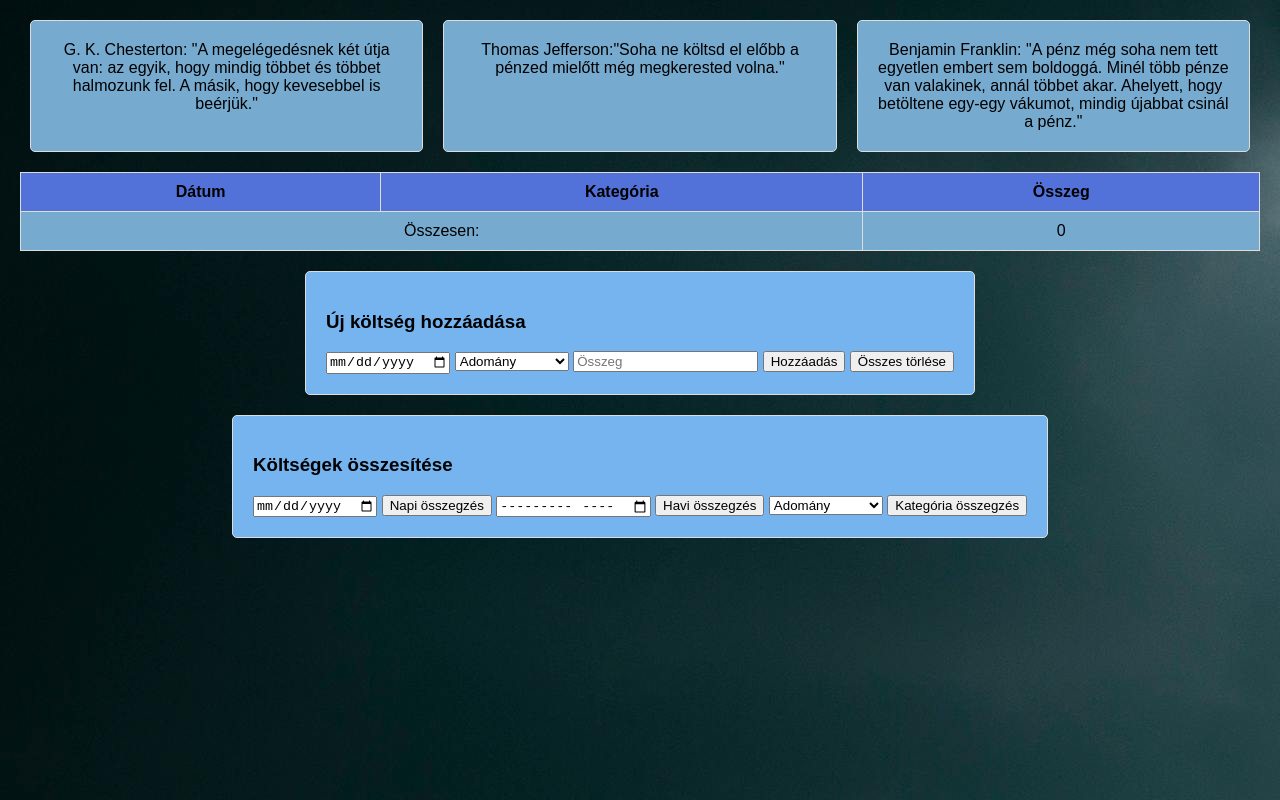
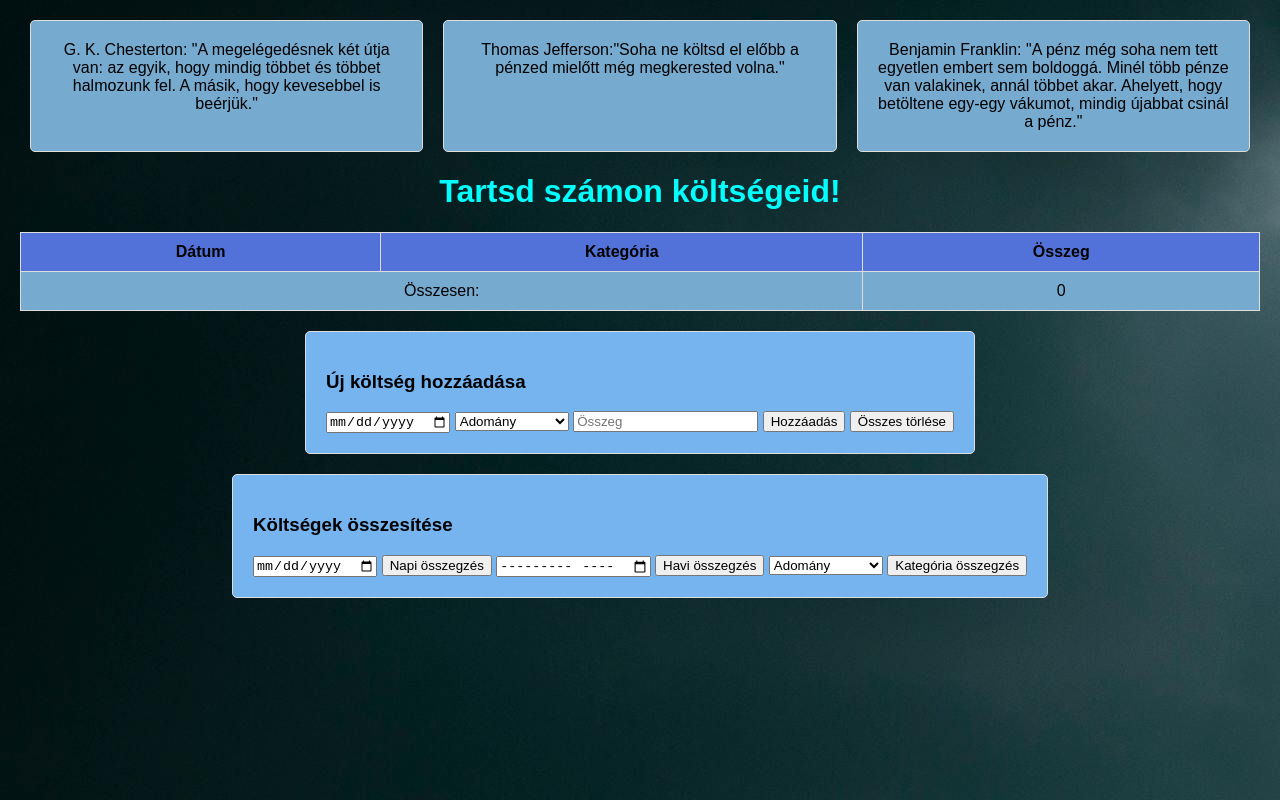
Before and after one commit to PBB2020/Project_2, a plain HTML site: page index.html in a window 1280 px wide. Drawn offline with Linux system fonts and the light colour scheme.

Commit message:
modified:   index.html modified:   style.css

```diff
--- a/index.html
+++ b/index.html
@@ -4,7 +4,7 @@
     <meta charset="UTF-8">
     <meta name="viewport" content="width=device-width, initial-scale=1.0">
     <link rel="stylesheet" href="style.css">
-    <title>Pénzköltés nyilvántartó</title>
+    <title>Költségnyilvántartó</title>
 </head>
 <body>
     <div class="quotes">
@@ -12,7 +12,9 @@
         <div class="quote">Thomas Jefferson:"Soha ne költsd el előbb a pénzed mielőtt még megkerested volna."</div>
         <div class="quote">Benjamin Franklin: "A pénz még soha nem tett egyetlen embert sem boldoggá. Minél több pénze van valakinek, annál többet akar. Ahelyett, hogy betöltene egy-egy vákumot, mindig újabbat csinál a pénz."</div>
     </div>
-
+    <div>
+        <h1>Tartsd számon költségeid!</h1>
+    </div>
     <table>
         <thead>
             <tr>
--- a/style.css
+++ b/style.css
@@ -18,6 +18,10 @@ body {
   border: 1px solid #ddd;
   border-radius: 5px;
   text-align: center;
+}
+h1 {
+  color:aqua;
+  font-family:Arial, Helvetica, sans-serif
 }
 table {
   width: 100%;
```
